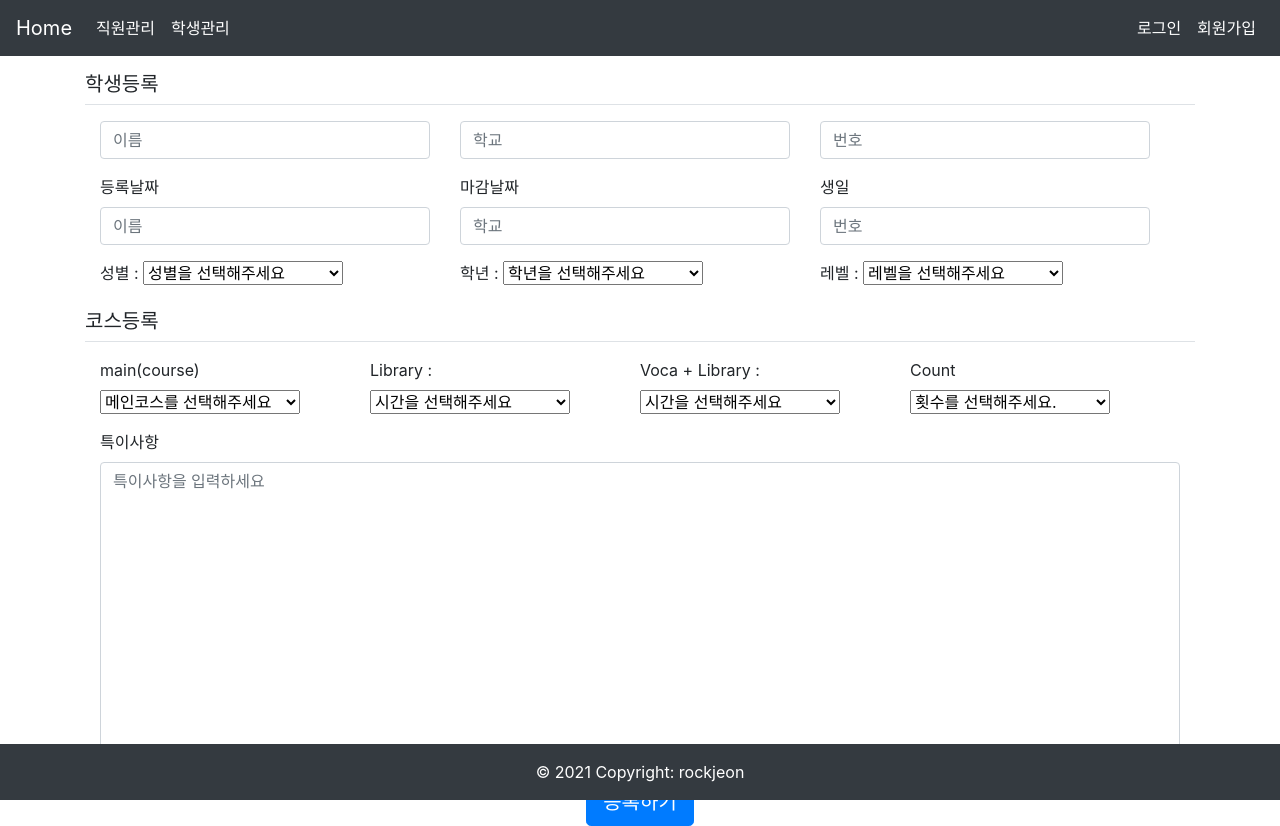
After one commit to rockjeon/student_manage, a Django app: template student/templates/student/student_create.html in a window 1280 px wide. The commit adds this page. Run offline with Django 3.2, Linux system fonts and the light colour scheme; the template is opened without the code that fills it, so the values that code supplies are empty; some libraries are stand-ins or nearby versions.

Commit message:
form update

```diff
--- a/student/templates/base.html
+++ b/student/templates/base.html
@@ -7,7 +7,6 @@
     <meta name="viewport" content="width=device-width, initial-scale=1.0">
     <link rel="canonical" href="https://getbootstrap.com/docs/4.5/examples/sign-in/">
     <link rel="stylesheet" href="{% static 'bootstrap.min.css' %}">
-    <!-- <link rel="stylesheet" href="{% static 'signin.css' %}"> -->
     <title>backoffice</title>
 </head>
 
@@ -26,7 +25,7 @@
             <li class="nav-item active"> <a class="nav-link" href="" id="open" onclick="javascript:btn()">학생관리</a> </li>
         </ul>
         <script>
-            function btn(){
+            function btn() {
                 alert('로그인 후 사용가능합니다.')
             }
         </script>
@@ -34,6 +33,7 @@
         {% if user.is_authenticated %}
         <ul class="navbar-nav  ml-auto ">
             <li class="nav-item active"> <a class="nav-link" href="{%url 'logout'%}">{{user.username}} (로그아웃)</a>
+            <li class="nav-item active"> <a class="nav-link" href="{%url 'student:create'%}">학생등록</a>
             </li>
             <!-- <li class="nav-item active"> <a class="nav-link" >관리자: {{user.username}}</a> </li> -->
         </ul>
@@ -46,6 +46,9 @@
     </nav>
     {%block content%}
     {%endblock%}
+    <script src="{% static 'jquery-3.6.0.min.js'%}"></script>
+    {%block stript%}
+    {%endblock%}
     <footer class="text-center text-white fixed-bottom" style="background-color:#343a40;">
 
         <!-- Copyright -->
--- /dev/null
+++ b/student/templates/student/student_create.html
@@ -0,0 +1,120 @@
+{%extends 'base.html'%}
+{%block content%}
+<style>
+    select {
+        width: 200px;
+    }
+</style>
+<div class="container">
+    <h5 class="my-3 border-bottom pb-2">학생등록</h5>
+
+    <div class=" container my-3 row">
+        <div class="name col-md-4"">
+            <input type=" email" class="form-control" id="exampleFormControlInput1" placeholder="이름">
+        </div>
+        <div class="school col-md-4">
+            <input type="email" class="form-control" id="exampleFormControlInput1" placeholder="학교">
+        </div>
+        <div class="phone col-md-4" style="justify-content: right;">
+            <input type="email" class="form-control" id="exampleFormControlInput1" placeholder="번호">
+        </div>
+    </div>
+    <!-- --------------------------------------------------------------------------------------------------------- -->
+
+    <div class=" container my-3 row">
+        <div class="name col-md-4"">
+        <label for="">등록날짜</label>
+        <input type=" email" class="form-control" id="exampleFormControlInput1" placeholder="이름">
+        </div>
+        <div class="school col-md-4">
+            <label for="">마감날짜</label>
+            <input type="email" class="form-control" id="exampleFormControlInput1" placeholder="학교">
+        </div>
+        <div class="phone col-md-4" style="justify-content: right;">
+            <label for="">생일</label>
+            <input type="email" class="form-control" id="exampleFormControlInput1" placeholder="번호">
+        </div>
+    </div>
+    <!-- --------------------------------------------------------------------------------------------------------- -->
+    <div class=" container my-3 row">
+        <div class="name col-md-4"">
+            <label for="">성별</label> :
+            <select class=" form-select" aria-label="Default select example">
+            <option selected>성별을 선택해주세요</option>
+            <option value="1">남자</option>
+            <option value="2">여자</option>
+            </select>
+        </div>
+        <div class="school col-md-4">
+            <label for="">학년</label> :
+            <select class=" form-select" aria-label="Default select example">
+                <option selected>학년을 선택해주세요
+                <option>
+                <option value="1">1</option>
+                <option value="2">2</option>
+                <option value="3">3</option>
+                <option value="4">4</option>
+                <option value="5">5</option>
+                <option value="6">6</option>
+            </select>
+        </div>
+        <div class="phone col-md-4" style="justify-content: right;">
+            <label for="">레벨</label> :
+            <select class=" form-select" aria-label="Default select example">
+                <option selected>레벨을 선택해주세요</option>
+                <option value="1">One</option>
+                <option value="2">Two</option>
+                <option value="3">Three</option>
+            </select>
+        </div>
+    </div>
+    <h5 class="my-3 border-bottom pb-2">코스등록</h5>
+    <div class=" container my-3 row">
+        <div class="name col-md-3"">
+            <label for="">main(course)</label>
+            <select class=" form-select" aria-label="Default select example">
+            <option selected>메인코스를 선택해주세요</option>
+            <option value="1">Library</option>
+            <option value="2">Voca</option>
+            <option value="3">NF</option>
+            </select>
+        </div>
+        <div class="school col-md-3">
+            <label for="">Library</label> :
+            <select class=" form-select" aria-label="Default select example">
+                <option selected>시간을 선택해주세요</option>
+                <option value="1">R(1:20</option>
+                <option value="2">S(1:40)</option>
+                <option value="3">I(2:00)</option>
+            </select>
+        </div>
+        <div class="phone col-md-3" style="justify-content: right;">
+            <label for="">Voca + Library</label> :
+            <select class=" form-select" aria-label="Default select example">
+                <option selected>시간을 선택해주세요</option>
+                <option value="1">RV(1:40)</option>
+                <option value="2">SV(2:00)</option>
+                <option value="3">IV(2:20)</option>
+            </select>
+        </div>
+        <div class="phone col-md-3" style="justify-content: right;">
+            <label for="">Count</label>
+            <select class=" form-select" aria-label="Default select example" id="count">
+                <option selected>횟수를 선택해주세요.</option>
+                <option value="1">12</option>
+                <option value="2">24</option>
+                <option value="3">36</option>
+                <option value="3">48</option>
+            </select>
+        </div>
+    </div>
+    <div class="col-md-12 my-3">
+        <label for="exampleFormControlTextarea1" class="form-label">특이사항</label>
+        <textarea class="form-control" placeholder="특이사항을 입력하세요" style="height: 300px;"></textarea>
+    </div>
+        <div class="row" style="justify-content: center;">
+            <button type="button" class="btn btn-primary btn-lg" >등록하기</button>
+        </div>
+
+</div>
+{%endblock%}
--- a/student/templates/student/student_detail.html
+++ b/student/templates/student/student_detail.html
@@ -3,6 +3,7 @@
 <style>
     textarea {
         height: 200px;
+
     }
     .container{
         border: 1px solid black;
@@ -52,7 +53,7 @@
 </div>
 <h1 style="text-align: center;">특이사항</h1>
 <div class="row" style="justify-content: center;">
-    <textarea {% if not user.is_authenticated %}disabled{% endif %} id="textarea"
+    <textarea {% if not user.is_authenticated %}disabled{% endif %} id="textarea" disabled
         style="width: 100%;">{{course.content}}</textarea>
 </div>
 {%endfor%}
--- a/student/urls.py
+++ b/student/urls.py
@@ -7,4 +7,5 @@ app_name = 'student'
 urlpatterns = [
     path('', views.student_list, name='list'),
     path('<int:student_id>/', views.detail, name='detail'),
+    path('create/', views.student_create, name='create'),
 ]
```
Also changed, not shown: student/forms.py (+5 -5 lines), student/templates/student/student_form.html (added, +19 -0 lines), student/views.py (+11 -1 lines).
